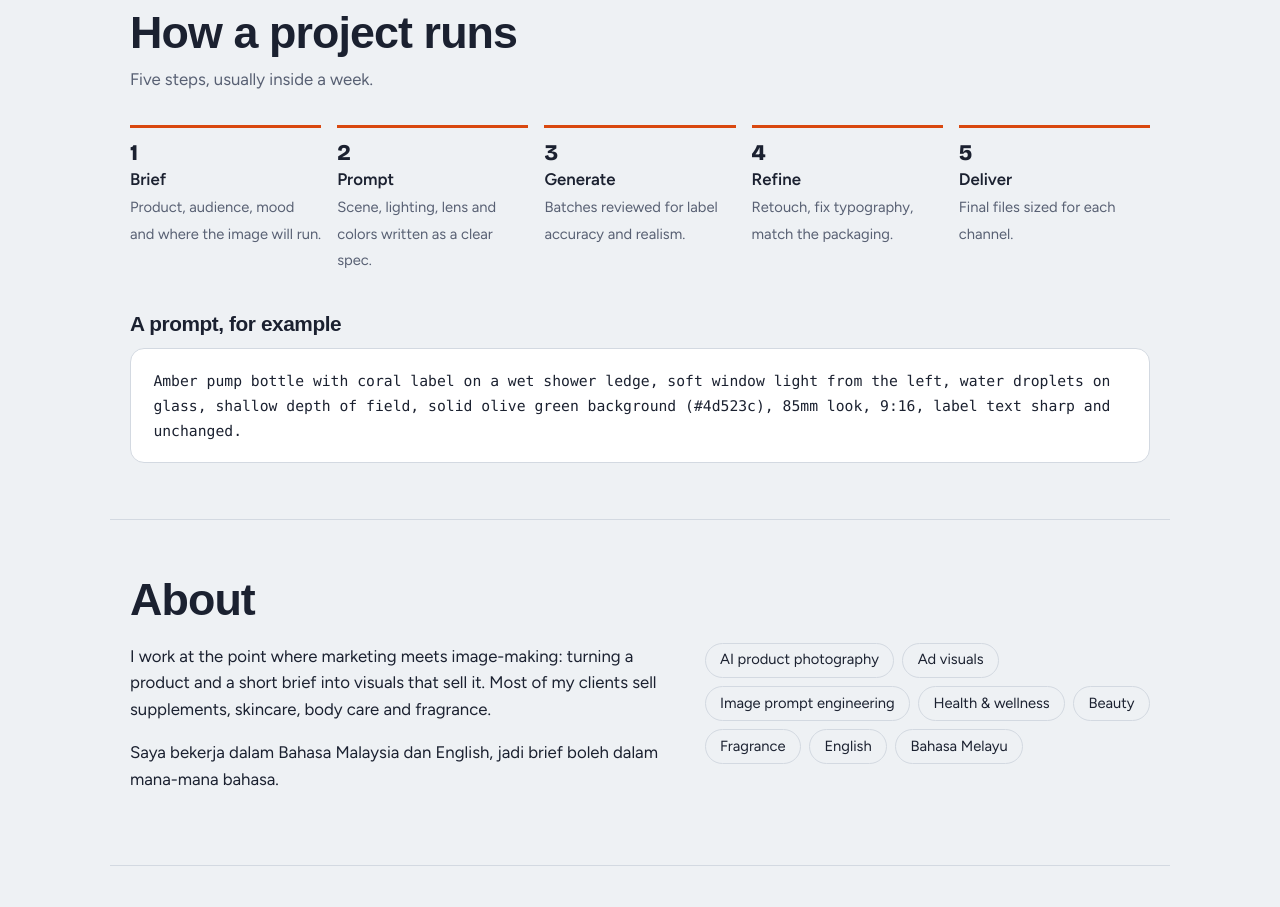
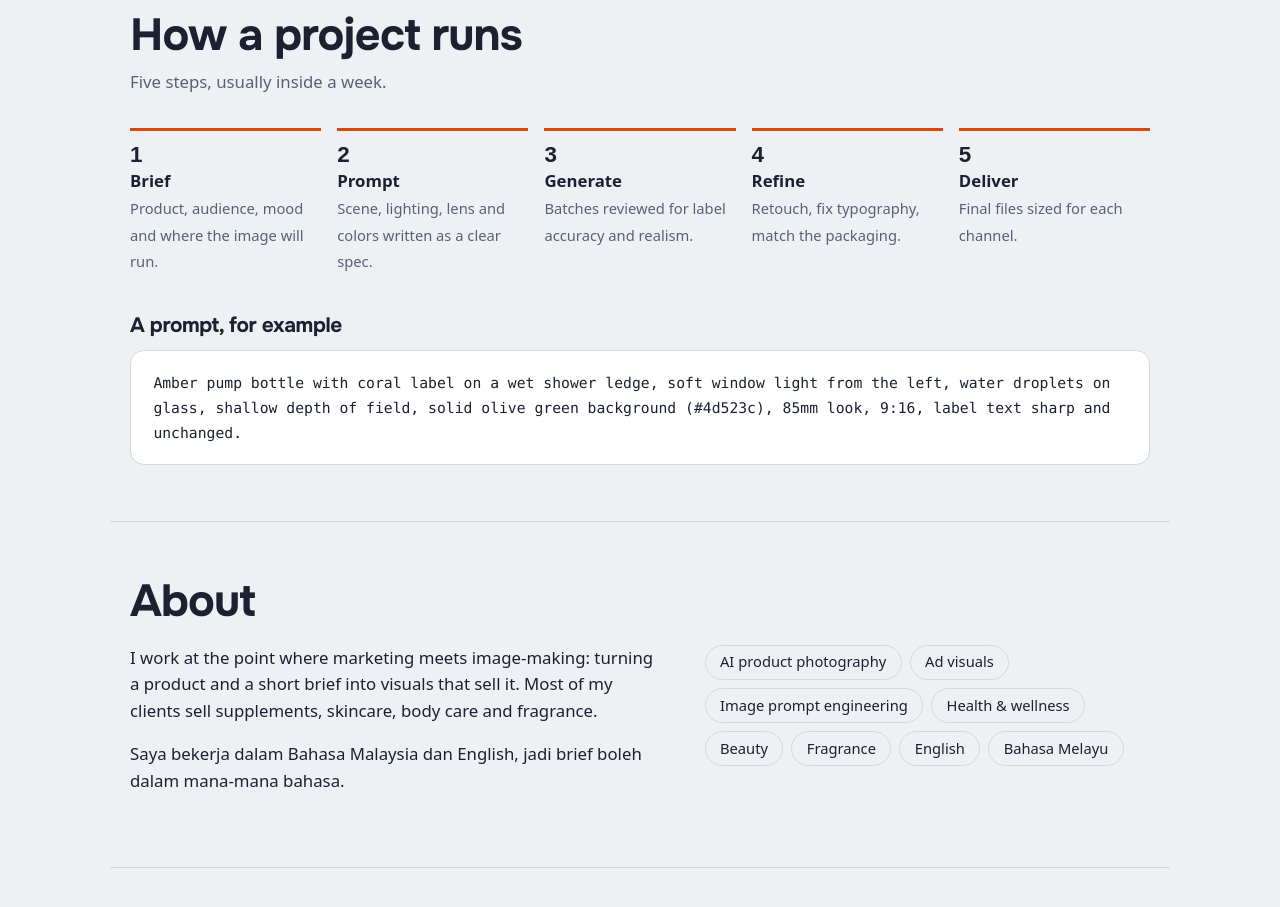
Before and after one commit to qiskh/qiskh, a plain HTML site: page index.html in a window 1280 px wide. Shown: the part 2400-3307 px from the top of the page. Drawn offline with nearby package versions, Linux system fonts and the light colour scheme.

Commit message:
Add new font stylesheet for Onest

```diff
--- a/index.html
+++ b/index.html
@@ -5,7 +5,7 @@
 <meta name="viewport" content="width=device-width, initial-scale=1, viewport-fit=cover">
 <title>Qiskh – Creative Designs & Ad Visuals</title>
 <link rel="preconnect" href="https://fonts.googleapis.com">
-<link href="https://fonts.googleapis.com/css2?family=Bricolage+Grotesque:opsz,wght@12..96,500;12..96,800&family=Figtree:wght@400;500;600&display=swap" rel="stylesheet">
+<link href="https://fonts.googleapis.com/css2?family=Onest:wght@100..900&display=swap" rel="stylesheet" rel="stylesheet">
 <style>
 :root{--paper:#eef1f4;--ink:#1b2130;--muted:#586073;--line:#d3d9e1;--card:#fff;--accent:#d9480f;--on-accent:#fff;
 box-sizing:border-box;padding-top:env(safe-area-inset-top,0px);padding-bottom:env(safe-area-inset-bottom,0px)}
```
